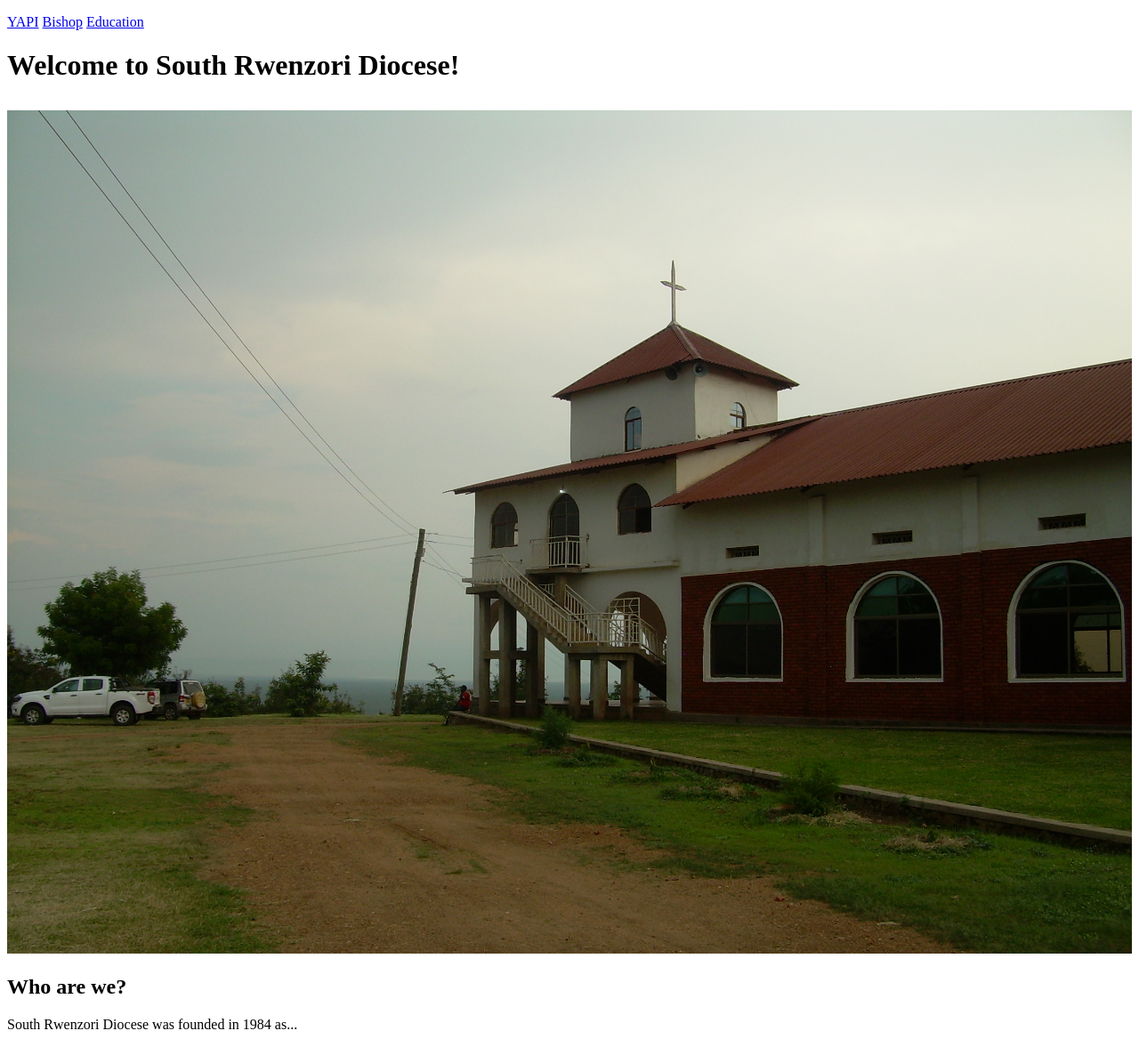
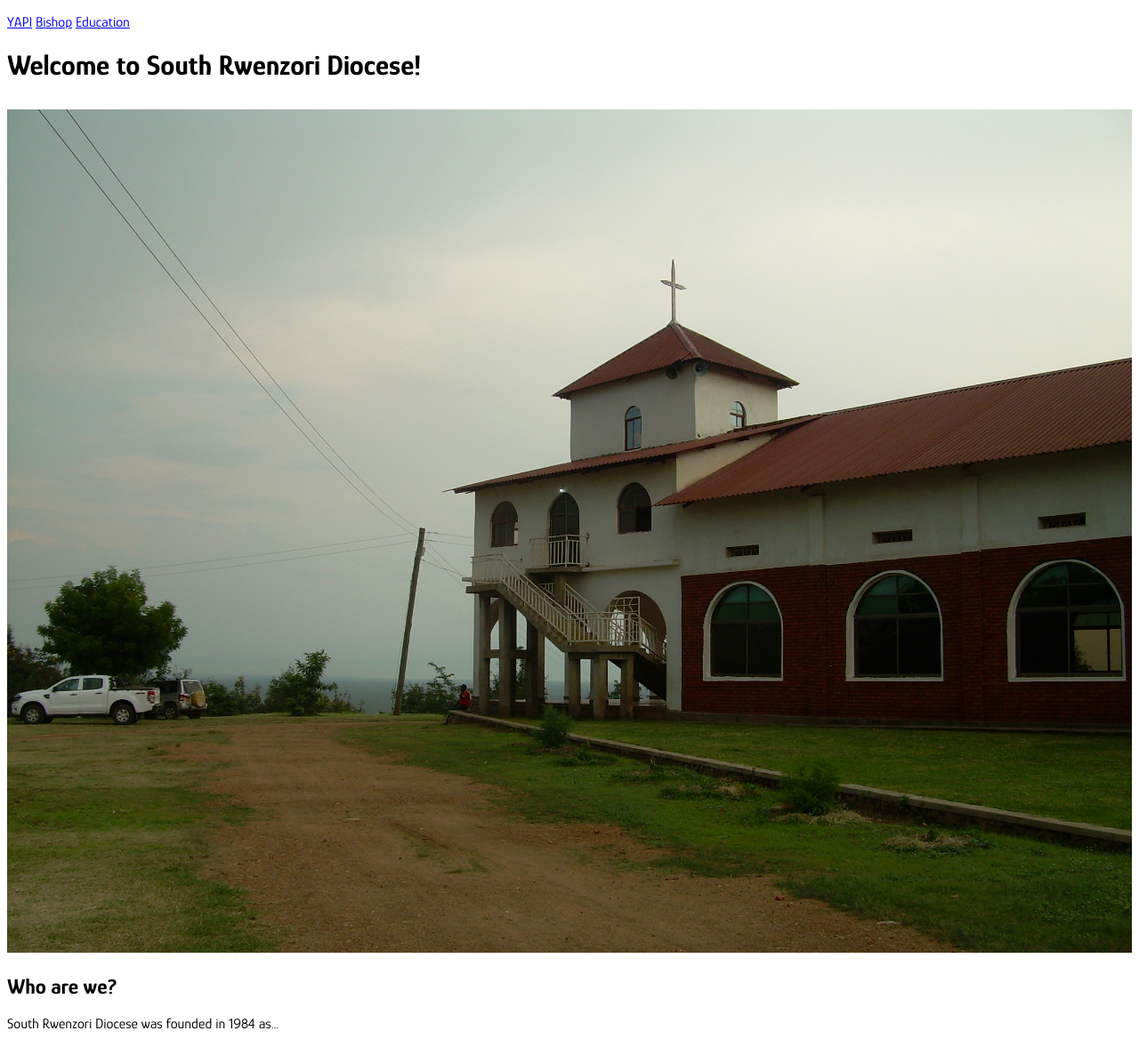
Before and after one commit to BenRStutzman/south-rwenzori-diocese-website, a PHP site: page / in a window 1280 px wide. Shown: the whole page at 89% size. Run offline with PHP 8.4, Linux system fonts and the light colour scheme.

Commit message:
Add font

```diff
--- a/css/site.css
+++ b/css/site.css
@@ -1,3 +1,12 @@
+html {
+    box-sizing: border-box;
+    font-family: Glory, sans-serif;
+}
+
+* {
+    box-sizing: inherit;
+}
+
 .main-img {
     width: 100%;
 }
--- a/shared/_imports.html
+++ b/shared/_imports.html
@@ -1 +1,7 @@
+<!-- Fonts -->
+<link rel="preconnect" href="https://fonts.googleapis.com">
+<link rel="preconnect" href="https://fonts.gstatic.com" crossorigin>
+<link href="https://fonts.googleapis.com/css2?family=Glory:ital,wght@0,400;0,700;1,400;1,700&display=swap" rel="stylesheet">
+
+<!-- Css -->
 <link rel="stylesheet" href="css/site.css">
```
Also changed, not shown: 1 other file.
